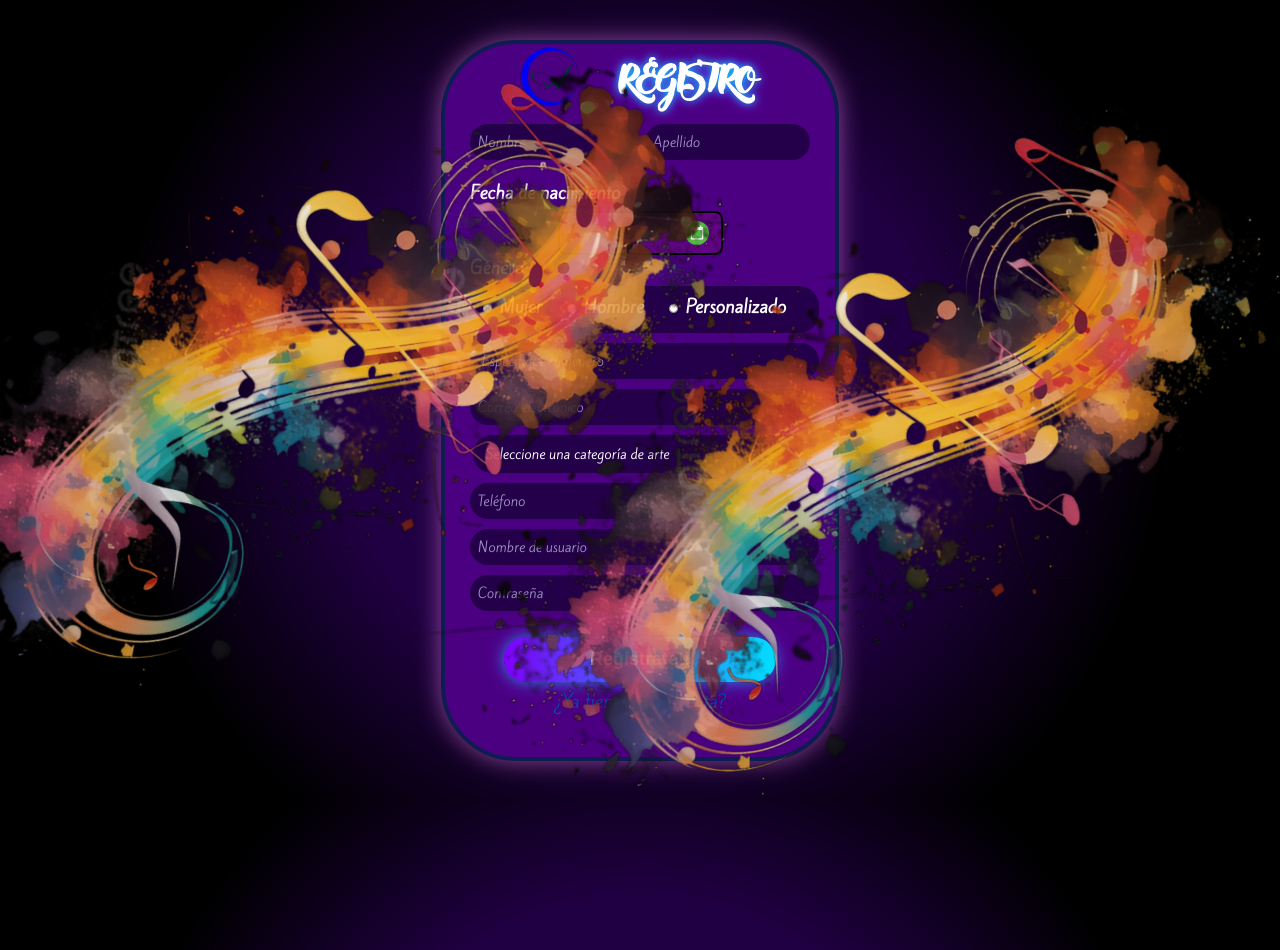
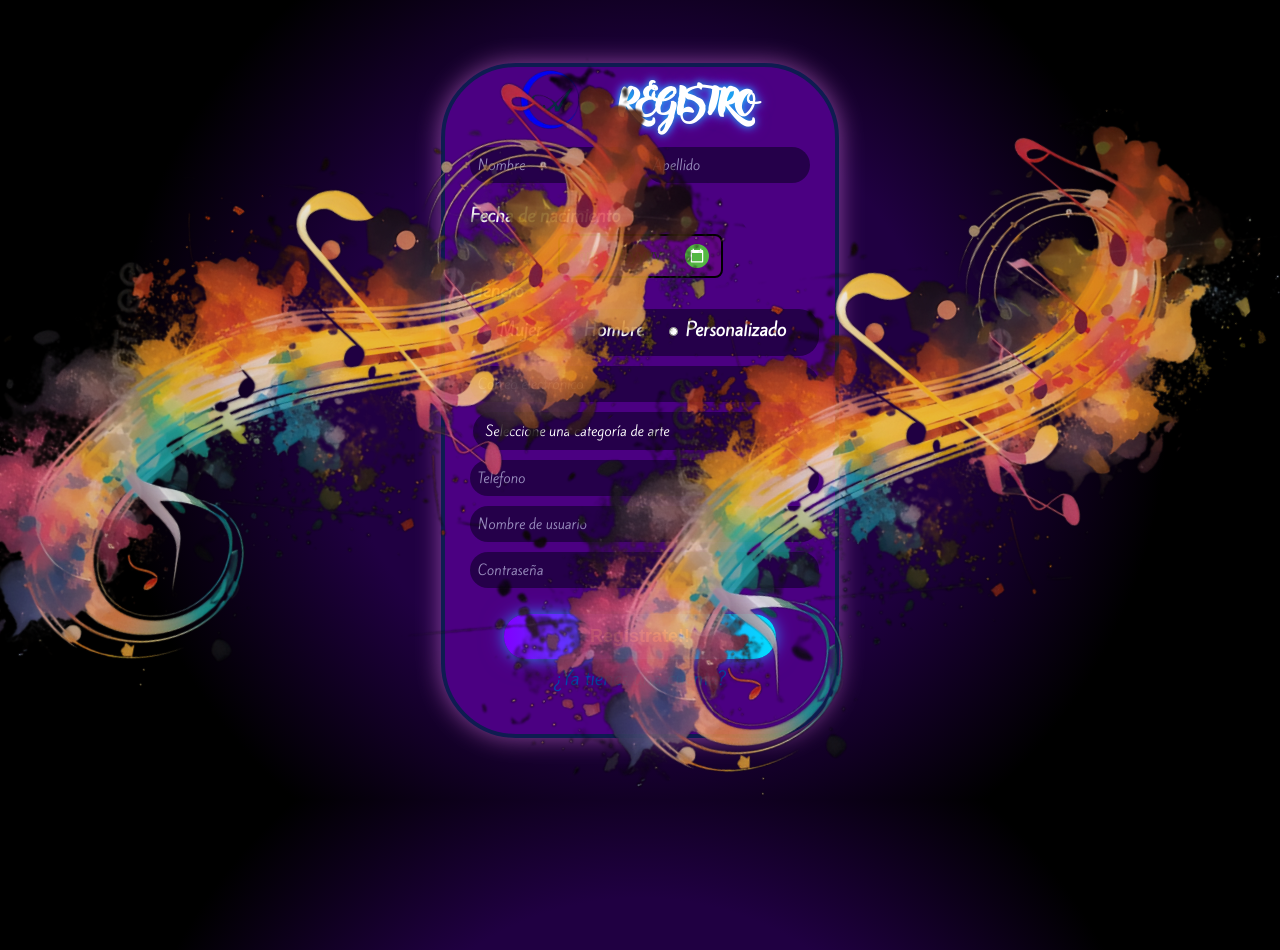
Before and after one commit to Kamiro0/Artenity2.0, a React (Create React App) app in the folder frontend/: page /register in a window 1280 px wide. Shown: the top 950 px of the page. Built offline with nearby package versions, Linux system fonts and the light colour scheme.

Commit message:
Actualizar componente register

```diff
--- a/frontend/src/components/register.tsx
+++ b/frontend/src/components/register.tsx
@@ -6,7 +6,6 @@ import { registerUsuario } from "../services/api";
 // Imágenes decorativas
 import brushImg from "../assets/img/loginmusic.png";
 import logoImg from "../assets/img/logo.png";
-
 
 const Register: React.FC = () => {
   const navigate = useNavigate();
@@ -17,6 +16,7 @@ const Register: React.FC = () => {
     contrasena: "",
     fecha_nacimiento: "",
     genero: "",
+    especifique_genero: "",
     tipo_arte_preferido: "",
     telefono: "",
     nombre_usuario: "",
@@ -40,11 +40,11 @@ const Register: React.FC = () => {
         contrasena: "",
         fecha_nacimiento: "",
         genero: "",
+        especifique_genero: "",
         tipo_arte_preferido: "",
         telefono: "",
         nombre_usuario: "",
       });
-
       navigate("/login");
     } catch (error: any) {
       setMensaje(error.message || "Error al registrar usuario");
@@ -126,17 +126,16 @@ const Register: React.FC = () => {
               />{" "}
               Personalizado
             </label>
-
-          </div >
-         <input
+          </div>
+          <input
             type="text"
             name="especifique_genero"
             placeholder=" Especifique su género"
-            value={form.genero}
+            value={form.especifique_genero}
             onChange={handleChange}
-            required
+            required={form.genero === "Personalizado"}
+            style={{ display: form.genero === "Personalizado" ? "block" : "none" }}
           />
-
 
           <input
             type="text"
```
